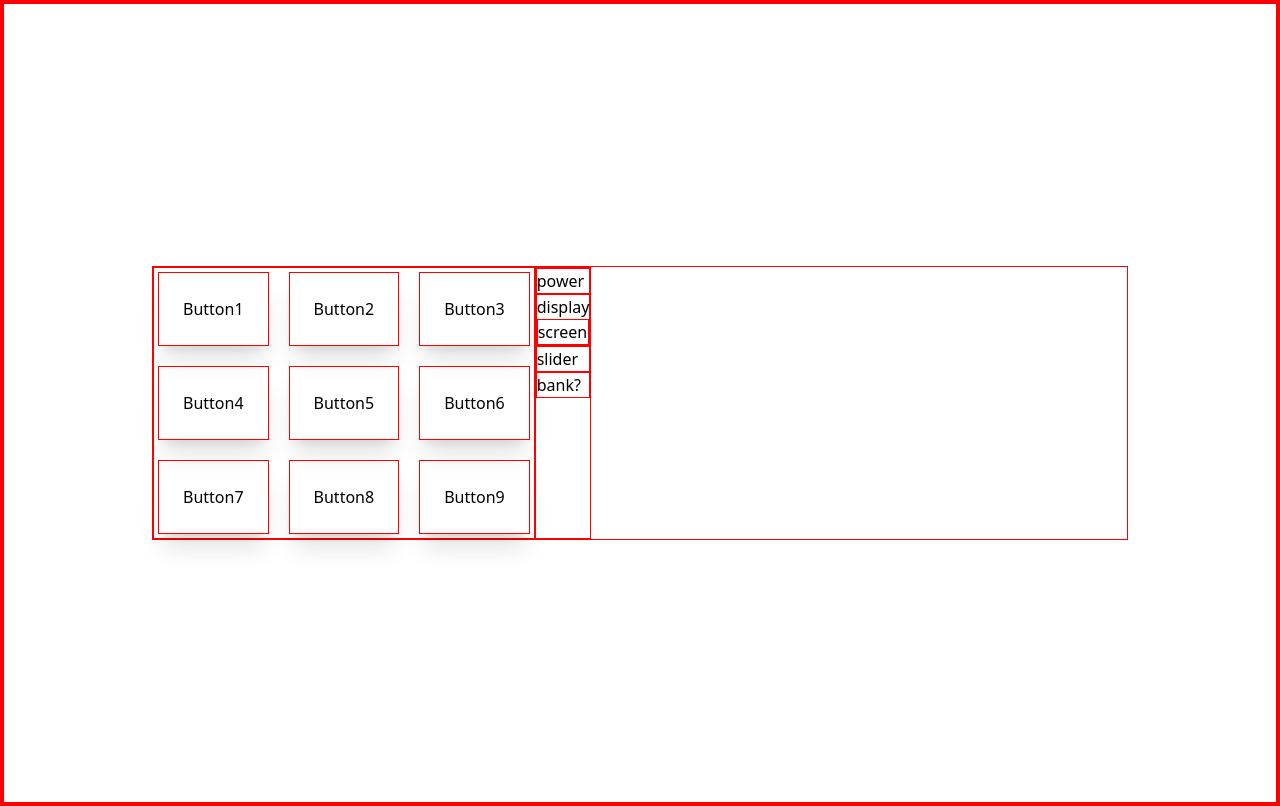
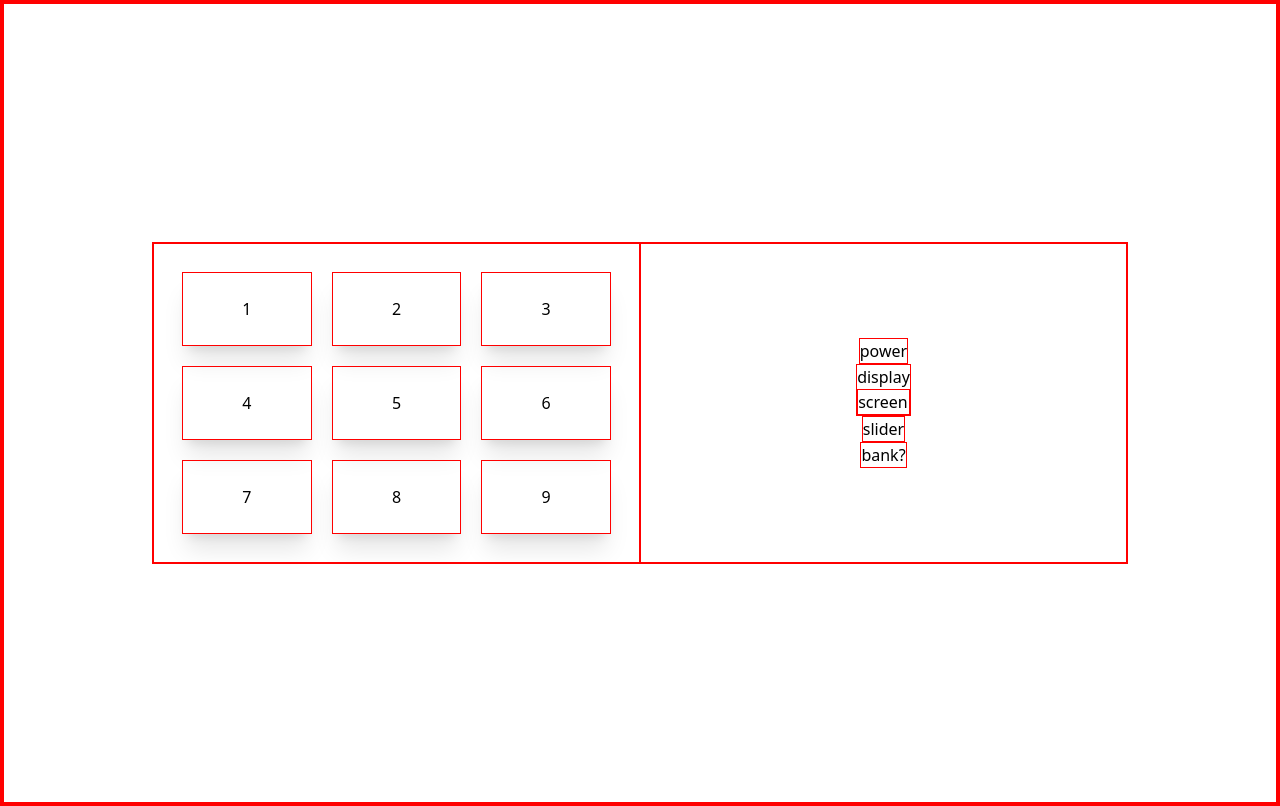
Before and after one commit to Alvintol/drum-machine, a React (Create React App) app: page / in a window 1280 px wide. Built offline with nearby package versions, Linux system fonts and the light colour scheme.

Commit message:
adds conditional styling to screen size

```diff
--- a/src/App.js
+++ b/src/App.js
@@ -6,38 +6,37 @@ const App = () => {
 
   return (
     <div className="app h-screen flex flex-col items-center justify-center">
-
-      <div className='container flex flex-col-reverse md:flex-row'>
-        <div id='left-container' className='grid gap-3 grid-cols-3 grid-rows-3"'>
+      <div className='container flex flex-col-reverse  md:flex-row'>
+        <div id='left-container' className='grid gap-3 grid-cols-3 grid-rows-3 p-6 md:w-1/2'>
           <div className={button}>
-            Button1
+            1
           </div>
           <div className={button}>
-            Button2
+            2
           </div>
           <div className={button}>
-            Button3
+            3
           </div>
           <div className={button}>
-            Button4
+            4
           </div>
           <div className={button}>
-            Button5
+            5
           </div>
           <div className={button}>
-            Button6
+            6
           </div>
           <div className={button}>
-            Button7
+            7
           </div>
           <div className={button}>
-            Button8
+            8
           </div>
           <div className={button}>
-            Button9
+            9
           </div>
         </div>
-        <div id='right-container flex-col'>
+        <div id='right-container' className='flex flex-col justify-center items-center md:w-1/2'>
           <div id='power'>
             power
           </div>
--- a/src/css/main.css
+++ b/src/css/main.css
@@ -593,6 +593,50 @@ video {
   height: 100vh;
 }
 
+.w-1 {
+  width: 0.25rem;
+}
+
+.w-2 {
+  width: 0.5rem;
+}
+
+.w-3 {
+  width: 0.75rem;
+}
+
+.w-4 {
+  width: 1rem;
+}
+
+.w-5 {
+  width: 1.25rem;
+}
+
+.w-6 {
+  width: 1.5rem;
+}
+
+.w-7 {
+  width: 1.75rem;
+}
+
+.w-8 {
+  width: 2rem;
+}
+
+.w-9 {
+  width: 2.25rem;
+}
+
+.w-10 {
+  width: 2.5rem;
+}
+
+.w-1\/2 {
+  width: 50%;
+}
+
 .grid-cols-3 {
   grid-template-columns: repeat(3, minmax(0, 1fr));
 }
@@ -621,6 +665,30 @@ video {
   gap: 0.75rem;
 }
 
+.p-1 {
+  padding: 0.25rem;
+}
+
+.p-2 {
+  padding: 0.5rem;
+}
+
+.p-3 {
+  padding: 0.75rem;
+}
+
+.p-4 {
+  padding: 1rem;
+}
+
+.p-5 {
+  padding: 1.25rem;
+}
+
+.p-6 {
+  padding: 1.5rem;
+}
+
 .px-6 {
   padding-left: 1.5rem;
   padding-right: 1.5rem;
@@ -629,6 +697,16 @@ video {
 .py-6 {
   padding-top: 1.5rem;
   padding-bottom: 1.5rem;
+}
+
+.px-5 {
+  padding-left: 1.25rem;
+  padding-right: 1.25rem;
+}
+
+.px-7 {
+  padding-left: 1.75rem;
+  padding-right: 1.75rem;
 }
 
 .text-center {
@@ -655,6 +733,18 @@ video {
 } */
 
 @media (min-width: 768px) {
+  .md\:w-1\/2 {
+    width: 50%;
+  }
+
+  .md\:w-1 {
+    width: 0.25rem;
+  }
+
+  .md\:w-full {
+    width: 100%;
+  }
+
   .md\:flex-row {
     flex-direction: row;
   }
```
